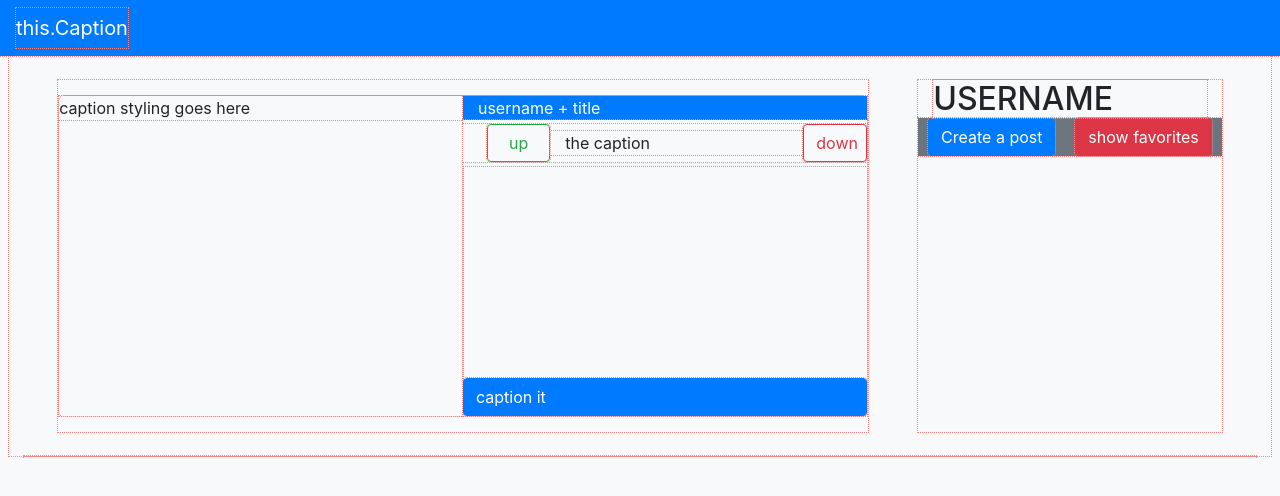
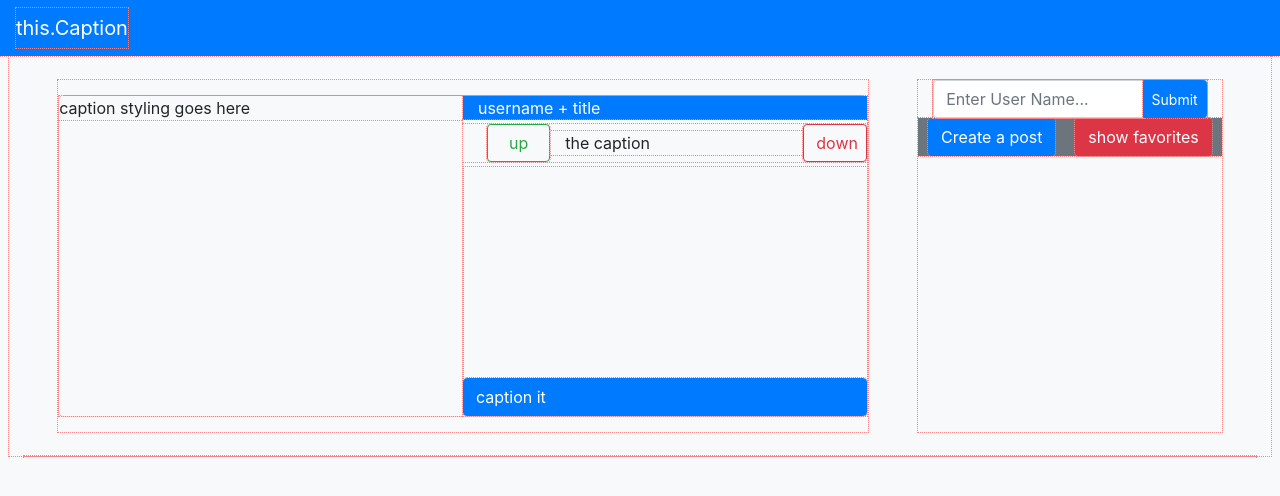
Before and after one commit to MickShannahan/Caption-hackathon-1, a website with bundled scripts: page client/index.html in a window 1280 px wide. Built offline with nearby package versions, Linux system fonts and the light colour scheme; files whose address does not match are found by name.

Commit message:
userName form added tp index.html

```diff
--- a/client/index.html
+++ b/client/index.html
@@ -126,8 +126,14 @@
                 <!-- POST TEMPLATE END -->
 
             </div>
+
             <div class="col-3">
-                <h2 class="m-0">USERNAME</h2>
+                <form class="input-group">
+                    <input type="text" class="form-control" id="enterUserName" placeholder="Enter User Name...">
+                    <div class="input-group-append">
+                        <button type="submit" class="btn btn-sm btn-primary">Submit</button>
+                    </div>
+                </form>
                 <div class="row bg-secondary justify-content-around">
 
                     <!-- Button trigger modal -->
```
